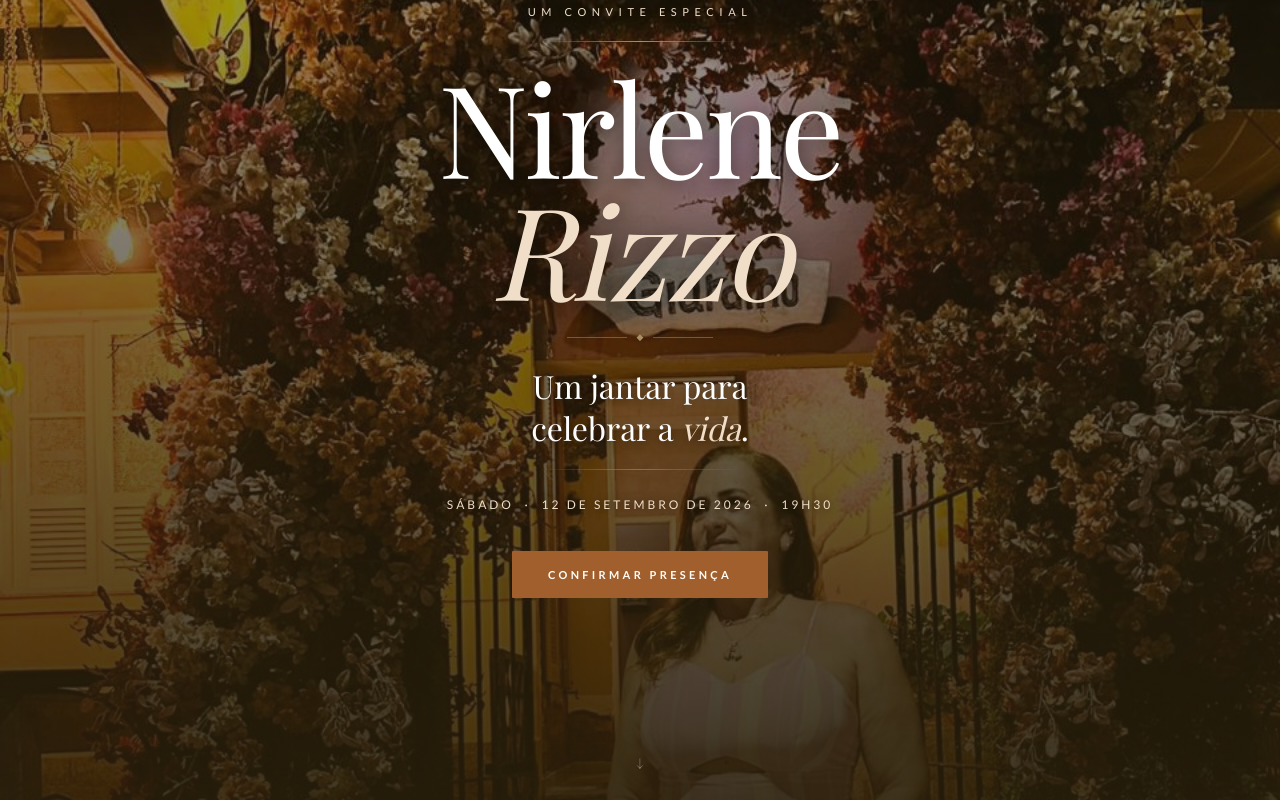
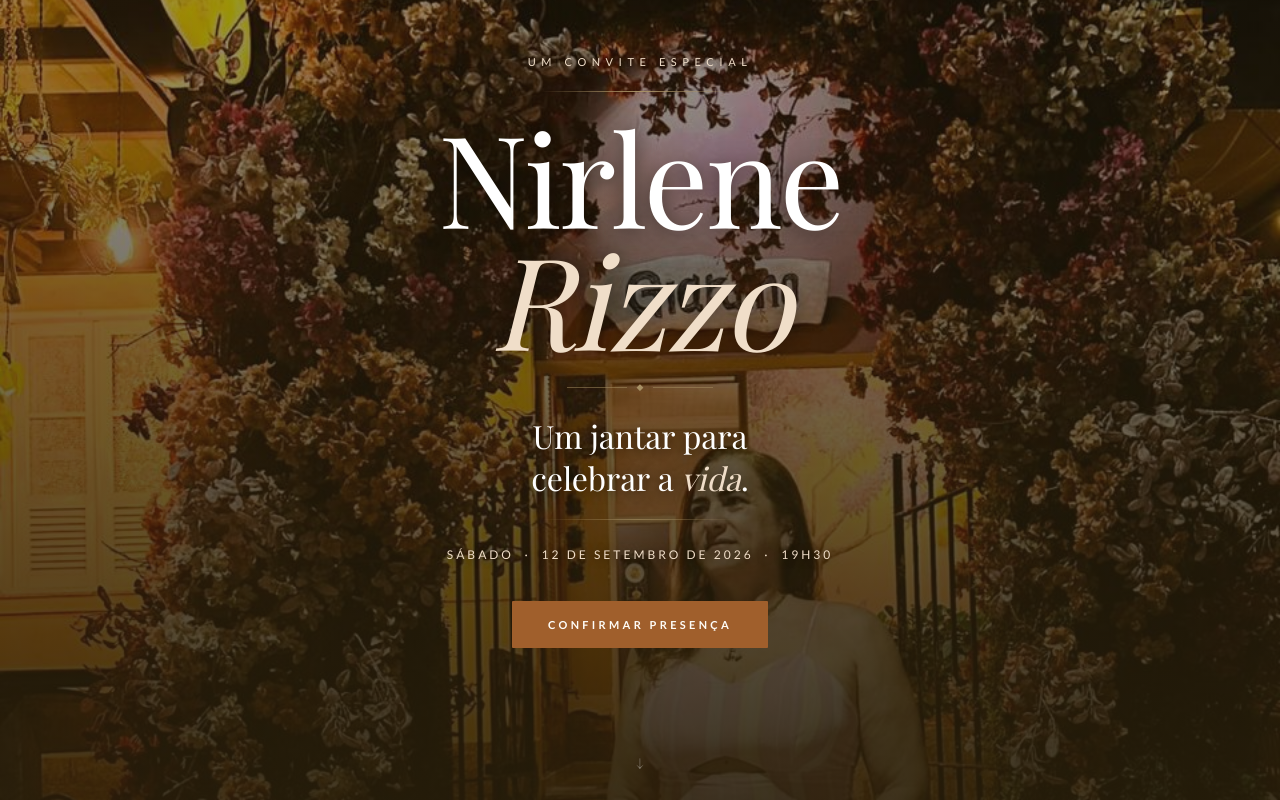
Before and after one commit to ThofMKT/nirlene-rsvp, a website: page public/index.html in a window 1280 px wide. Shown: the top 800 px of the page. Drawn offline with nearby package versions, Linux system fonts and the light colour scheme; no server answers; a web font is replaced by a local one.

Commit message:
fix: espaco hero e posicao fotos galeria

```diff
--- a/public/style.css
+++ b/public/style.css
@@ -99,9 +99,9 @@ body {
   z-index: 2;
   text-align: center;
   color: var(--white);
-  padding: 40px 24px 120px;
+  padding: 40px 24px 60px;
   max-width: 640px;
-  margin-top: -120px;
+  margin-top: -80px;
 }
 
 .hero-eyebrow {
@@ -453,6 +453,7 @@ body {
   width: 100%;
   height: 100%;
   object-fit: cover;
+  object-position: center 20%;
   display: block;
   transition: transform 0.5s ease;
 }
```
